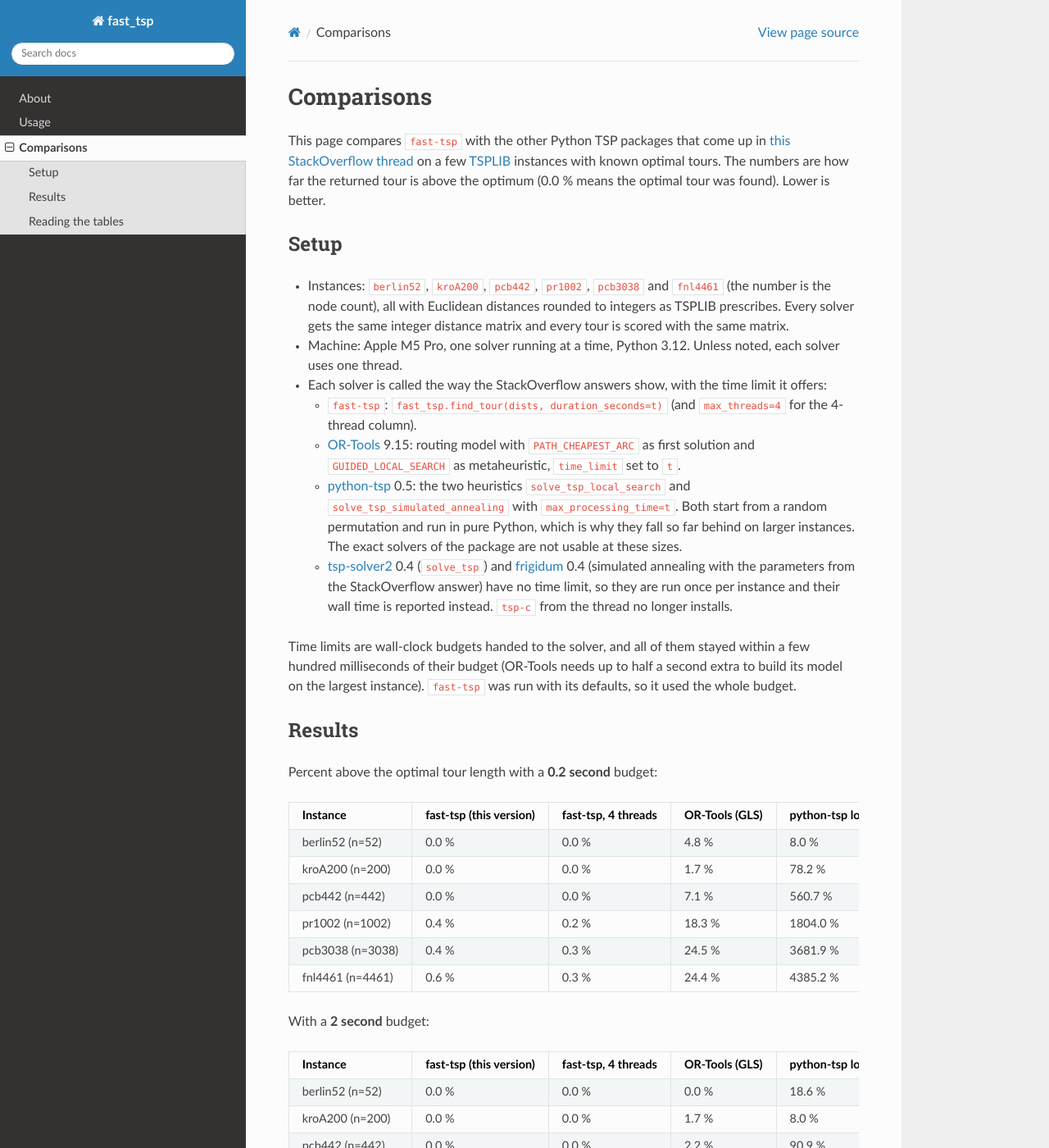
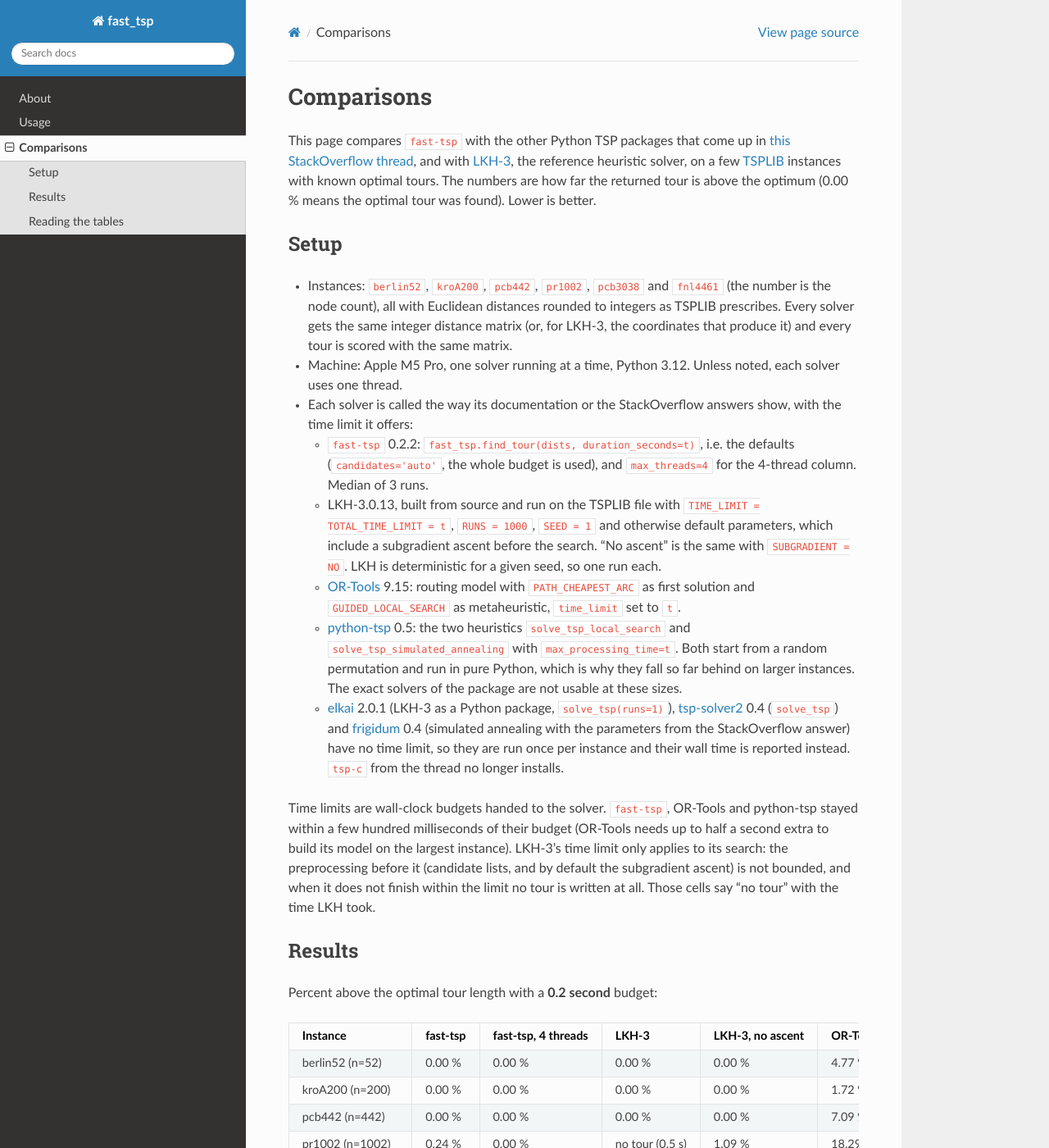
Before and after one commit to shmulvad/fast-tsp, a Sphinx documentation site: the page built from docs/comparisons.rst, in a window 1280 px wide and 1400 px high. Shown: the whole window at 82% size. Built offline with Sphinx 7.4.7 and the Read the Docs theme 3.1.0, drawn with Linux system fonts in a browser that asks for light colours; some of the changed text lies outside the part shown.

Commit message:
Add LKH-3 and elkai to the comparison page and medians to the comparison script
Claude-Session: https://claude.ai/code/session_01H2sF5Wan7n7A2BtMvfanCQ

```diff
--- a/docs/comparisons.rst
+++ b/docs/comparisons.rst
@@ -2,10 +2,11 @@ Comparisons
 ============
 
 This page compares ``fast-tsp`` with the other Python TSP packages that come up in
-`this StackOverflow thread <https://stackoverflow.com/questions/71196078/scalable-implementation-of-the-travelling-salesman-problem-in-python>`_
-on a few `TSPLIB <http://comopt.ifi.uni-heidelberg.de/software/TSPLIB95/>`_
+`this StackOverflow thread <https://stackoverflow.com/questions/71196078/scalable-implementation-of-the-travelling-salesman-problem-in-python>`_,
+and with `LKH-3 <http://webhotel4.ruc.dk/~keld/research/LKH-3/>`_, the reference
+heuristic solver, on a few `TSPLIB <http://comopt.ifi.uni-heidelberg.de/software/TSPLIB95/>`_
 instances with known optimal tours. The numbers are how far the returned tour is
-above the optimum (0.0 % means the optimal tour was found). Lower is better.
+above the optimum (0.00 % means the optimal tour was found). Lower is better.
 
 Setup
 #####
@@ -13,14 +14,21 @@ Setup
 * Instances: ``berlin52``, ``kroA200``, ``pcb442``, ``pr1002``, ``pcb3038`` and
   ``fnl4461`` (the number is the node count), all with Euclidean distances rounded
   to integers as TSPLIB prescribes. Every solver gets the same integer distance
-  matrix and every tour is scored with the same matrix.
+  matrix (or, for LKH-3, the coordinates that produce it) and every tour is scored
+  with the same matrix.
 * Machine: Apple M5 Pro, one solver running at a time, Python 3.12. Unless noted,
   each solver uses one thread.
-* Each solver is called the way the StackOverflow answers show, with the time
-  limit it offers:
+* Each solver is called the way its documentation or the StackOverflow answers
+  show, with the time limit it offers:
 
-  - ``fast-tsp``: ``fast_tsp.find_tour(dists, duration_seconds=t)`` (and
-    ``max_threads=4`` for the 4-thread column).
+  - ``fast-tsp`` 0.2.2: ``fast_tsp.find_tour(dists, duration_seconds=t)``, i.e. the
+    defaults (``candidates='auto'``, the whole budget is used), and
+    ``max_threads=4`` for the 4-thread column. Median of 3 runs.
+  - LKH-3.0.13, built from source and run on the TSPLIB file with
+    ``TIME_LIMIT = TOTAL_TIME_LIMIT = t``, ``RUNS = 1000``, ``SEED = 1`` and
+    otherwise default parameters, which include a subgradient ascent before the
+    search. "No ascent" is the same with ``SUBGRADIENT = NO``. LKH is deterministic
+    for a given seed, so one run each.
   - `OR-Tools <https://developers.google.com/optimization/routing/tsp>`_ 9.15:
     routing model with ``PATH_CHEAPEST_ARC`` as first solution and
     ``GUIDED_LOCAL_SEARCH`` as metaheuristic, ``time_limit`` set to ``t``.
@@ -29,107 +37,120 @@ Setup
     ``max_processing_time=t``. Both start from a random permutation and run in
     pure Python, which is why they fall so far behind on larger instances. The
     exact solvers of the package are not usable at these sizes.
-  - `tsp-solver2 <https://pypi.org/project/tsp-solver2/>`_ 0.4 (``solve_tsp``)
-    and `frigidum <https://pypi.org/project/frigidum/>`_ 0.4 (simulated annealing
-    with the parameters from the StackOverflow answer) have no time limit, so
-    they are run once per instance and their wall time is reported instead.
-    ``tsp-c`` from the thread no longer installs.
+  - `elkai <https://pypi.org/project/elkai/>`_ 2.0.1 (LKH-3 as a Python package,
+    ``solve_tsp(runs=1)``), `tsp-solver2 <https://pypi.org/project/tsp-solver2/>`_
+    0.4 (``solve_tsp``) and `frigidum <https://pypi.org/project/frigidum/>`_ 0.4
+    (simulated annealing with the parameters from the StackOverflow answer) have
+    no time limit, so they are run once per instance and their wall time is
+    reported instead. ``tsp-c`` from the thread no longer installs.
 
-Time limits are wall-clock budgets handed to the solver, and all of them stayed
-within a few hundred milliseconds of their budget (OR-Tools needs up to half a
-second extra to build its model on the largest instance). ``fast-tsp`` was run
-with its defaults, so it used the whole budget.
+Time limits are wall-clock budgets handed to the solver. ``fast-tsp``, OR-Tools and
+python-tsp stayed within a few hundred milliseconds of their budget (OR-Tools needs
+up to half a second extra to build its model on the largest instance). LKH-3's
+time limit only applies to its search: the preprocessing before it (candidate
+lists, and by default the subgradient ascent) is not bounded, and when it does not
+finish within the limit no tour is written at all. Those cells say "no tour" with
+the time LKH took.
 
 Results
 #######
 
 Percent above the optimal tour length with a **0.2 second** budget:
 
-+------------------+-------------------------+---------------------+----------------+-------------------------+----------------------+
-| Instance         | fast-tsp (this version) | fast-tsp, 4 threads | OR-Tools (GLS) | python-tsp local search | python-tsp annealing |
-+==================+=========================+=====================+================+=========================+======================+
-| berlin52 (n=52)  | 0.0 %                   | 0.0 %               | 4.8 %          | 8.0 %                   | 5.5 %                |
-+------------------+-------------------------+---------------------+----------------+-------------------------+----------------------+
-| kroA200 (n=200)  | 0.0 %                   | 0.0 %               | 1.7 %          | 78.2 %                  | 150.9 %              |
-+------------------+-------------------------+---------------------+----------------+-------------------------+----------------------+
-| pcb442 (n=442)   | 0.0 %                   | 0.0 %               | 7.1 %          | 560.7 %                 | 655.0 %              |
-+------------------+-------------------------+---------------------+----------------+-------------------------+----------------------+
-| pr1002 (n=1002)  | 0.4 %                   | 0.2 %               | 18.3 %         | 1804.0 %                | 1875.6 %             |
-+------------------+-------------------------+---------------------+----------------+-------------------------+----------------------+
-| pcb3038 (n=3038) | 0.4 %                   | 0.3 %               | 24.5 %         | 3681.9 %                | 3757.3 %             |
-+------------------+-------------------------+---------------------+----------------+-------------------------+----------------------+
-| fnl4461 (n=4461) | 0.6 %                   | 0.3 %               | 24.4 %         | 4385.2 %                | 4443.9 %             |
-+------------------+-------------------------+---------------------+----------------+-------------------------+----------------------+
++------------------+----------+---------------------+-----------------+------------------+----------------+-------------------------+----------------------+
+| Instance         | fast-tsp | fast-tsp, 4 threads | LKH-3           | LKH-3, no ascent | OR-Tools (GLS) | python-tsp local search | python-tsp annealing |
++==================+==========+=====================+=================+==================+================+=========================+======================+
+| berlin52 (n=52)  | 0.00 %   | 0.00 %              | 0.00 %          | 0.00 %           | 4.77 %         | 8.04 %                  | 5.52 %               |
++------------------+----------+---------------------+-----------------+------------------+----------------+-------------------------+----------------------+
+| kroA200 (n=200)  | 0.00 %   | 0.00 %              | 0.00 %          | 0.00 %           | 1.72 %         | 78.25 %                 | 150.93 %             |
++------------------+----------+---------------------+-----------------+------------------+----------------+-------------------------+----------------------+
+| pcb442 (n=442)   | 0.00 %   | 0.00 %              | 0.00 %          | 0.00 %           | 7.09 %         | 560.73 %                | 655.03 %             |
++------------------+----------+---------------------+-----------------+------------------+----------------+-------------------------+----------------------+
+| pr1002 (n=1002)  | 0.24 %   | 0.00 %              | no tour (0.5 s) | 1.09 %           | 18.29 %        | 1803.95 %               | 1875.65 %            |
++------------------+----------+---------------------+-----------------+------------------+----------------+-------------------------+----------------------+
+| pcb3038 (n=3038) | 0.36 %   | 0.27 %              | no tour (4.4 s) | 0.40 %           | 24.53 %        | 3681.92 %               | 3757.30 %            |
++------------------+----------+---------------------+-----------------+------------------+----------------+-------------------------+----------------------+
+| fnl4461 (n=4461) | 0.62 %   | 0.31 %              | no tour (8.9 s) | no tour (0.6 s)  | 24.44 %        | 4385.24 %               | 4443.87 %            |
++------------------+----------+---------------------+-----------------+------------------+----------------+-------------------------+----------------------+
 
 With a **2 second** budget:
 
-+------------------+-------------------------+---------------------+----------------+-------------------------+----------------------+
-| Instance         | fast-tsp (this version) | fast-tsp, 4 threads | OR-Tools (GLS) | python-tsp local search | python-tsp annealing |
-+==================+=========================+=====================+================+=========================+======================+
-| berlin52 (n=52)  | 0.0 %                   | 0.0 %               | 0.0 %          | 18.6 %                  | 8.4 %                |
-+------------------+-------------------------+---------------------+----------------+-------------------------+----------------------+
-| kroA200 (n=200)  | 0.0 %                   | 0.0 %               | 1.7 %          | 8.0 %                   | 16.4 %               |
-+------------------+-------------------------+---------------------+----------------+-------------------------+----------------------+
-| pcb442 (n=442)   | 0.0 %                   | 0.0 %               | 2.2 %          | 90.9 %                  | 199.2 %              |
-+------------------+-------------------------+---------------------+----------------+-------------------------+----------------------+
-| pr1002 (n=1002)  | 0.0 %                   | 0.0 %               | 9.5 %          | 603.8 %                 | 906.9 %              |
-+------------------+-------------------------+---------------------+----------------+-------------------------+----------------------+
-| pcb3038 (n=3038) | 0.3 %                   | 0.1 %               | 16.6 %         | 2673.5 %                | 2899.8 %             |
-+------------------+-------------------------+---------------------+----------------+-------------------------+----------------------+
-| fnl4461 (n=4461) | 0.2 %                   | 0.1 %               | 22.1 %         | 3753.3 %                | 3927.5 %             |
-+------------------+-------------------------+---------------------+----------------+-------------------------+----------------------+
++------------------+----------+---------------------+------------------+------------------+----------------+-------------------------+----------------------+
+| Instance         | fast-tsp | fast-tsp, 4 threads | LKH-3            | LKH-3, no ascent | OR-Tools (GLS) | python-tsp local search | python-tsp annealing |
++==================+==========+=====================+==================+==================+================+=========================+======================+
+| berlin52 (n=52)  | 0.00 %   | 0.00 %              | 0.00 %           | 0.00 %           | 0.00 %         | 18.58 %                 | 8.37 %               |
++------------------+----------+---------------------+------------------+------------------+----------------+-------------------------+----------------------+
+| kroA200 (n=200)  | 0.00 %   | 0.00 %              | 0.00 %           | 0.00 %           | 1.72 %         | 7.96 %                  | 16.43 %              |
++------------------+----------+---------------------+------------------+------------------+----------------+-------------------------+----------------------+
+| pcb442 (n=442)   | 0.00 %   | 0.00 %              | 0.00 %           | 0.00 %           | 2.24 %         | 90.89 %                 | 199.25 %             |
++------------------+----------+---------------------+------------------+------------------+----------------+-------------------------+----------------------+
+| pr1002 (n=1002)  | 0.00 %   | 0.00 %              | 0.00 %           | 1.03 %           | 9.47 %         | 603.82 %                | 906.87 %             |
++------------------+----------+---------------------+------------------+------------------+----------------+-------------------------+----------------------+
+| pcb3038 (n=3038) | 0.24 %   | 0.09 %              | no tour (3.8 s)  | 0.10 %           | 16.64 %        | 2673.52 %               | 2899.77 %            |
++------------------+----------+---------------------+------------------+------------------+----------------+-------------------------+----------------------+
+| fnl4461 (n=4461) | 0.11 %   | 0.08 %              | no tour (10.4 s) | 0.02 %           | 22.13 %        | 3753.33 %               | 3927.47 %            |
++------------------+----------+---------------------+------------------+------------------+----------------+-------------------------+----------------------+
 
 With a **10 second** budget:
 
-+------------------+-------------------------+---------------------+----------------+-------------------------+----------------------+
-| Instance         | fast-tsp (this version) | fast-tsp, 4 threads | OR-Tools (GLS) | python-tsp local search | python-tsp annealing |
-+==================+=========================+=====================+================+=========================+======================+
-| berlin52 (n=52)  | 0.0 %                   | 0.0 %               | 0.0 %          | 15.0 %                  | 5.0 %                |
-+------------------+-------------------------+---------------------+----------------+-------------------------+----------------------+
-| kroA200 (n=200)  | 0.0 %                   | 0.0 %               | 0.8 %          | 10.0 %                  | 10.6 %               |
-+------------------+-------------------------+---------------------+----------------+-------------------------+----------------------+
-| pcb442 (n=442)   | 0.0 %                   | 0.0 %               | 1.9 %          | 13.8 %                  | 35.6 %               |
-+------------------+-------------------------+---------------------+----------------+-------------------------+----------------------+
-| pr1002 (n=1002)  | 0.0 %                   | 0.0 %               | 4.7 %          | 195.9 %                 | 301.7 %              |
-+------------------+-------------------------+---------------------+----------------+-------------------------+----------------------+
-| pcb3038 (n=3038) | 0.1 %                   | 0.1 %               | 14.6 %         | 1457.5 %                | 1707.8 %             |
-+------------------+-------------------------+---------------------+----------------+-------------------------+----------------------+
-| fnl4461 (n=4461) | 0.1 %                   | 0.1 %               | 17.3 %         | 2498.9 %                | 2605.4 %             |
-+------------------+-------------------------+---------------------+----------------+-------------------------+----------------------+
++------------------+----------+---------------------+--------+------------------+----------------+-------------------------+----------------------+
+| Instance         | fast-tsp | fast-tsp, 4 threads | LKH-3  | LKH-3, no ascent | OR-Tools (GLS) | python-tsp local search | python-tsp annealing |
++==================+==========+=====================+========+==================+================+=========================+======================+
+| berlin52 (n=52)  | 0.00 %   | 0.00 %              | 0.00 % | 0.00 %           | 0.00 %         | 15.00 %                 | 5.03 %               |
++------------------+----------+---------------------+--------+------------------+----------------+-------------------------+----------------------+
+| kroA200 (n=200)  | 0.00 %   | 0.00 %              | 0.00 % | 0.00 %           | 0.76 %         | 9.98 %                  | 10.57 %              |
++------------------+----------+---------------------+--------+------------------+----------------+-------------------------+----------------------+
+| pcb442 (n=442)   | 0.00 %   | 0.00 %              | 0.00 % | 0.00 %           | 1.87 %         | 13.82 %                 | 35.58 %              |
++------------------+----------+---------------------+--------+------------------+----------------+-------------------------+----------------------+
+| pr1002 (n=1002)  | 0.00 %   | 0.00 %              | 0.00 % | 0.00 %           | 4.66 %         | 195.86 %                | 301.66 %             |
++------------------+----------+---------------------+--------+------------------+----------------+-------------------------+----------------------+
+| pcb3038 (n=3038) | 0.11 %   | 0.03 %              | 0.02 % | 0.01 %           | 14.59 %        | 1457.47 %               | 1707.85 %            |
++------------------+----------+---------------------+--------+------------------+----------------+-------------------------+----------------------+
+| fnl4461 (n=4461) | 0.07 %   | 0.04 %              | 0.02 % | 0.02 %           | 17.31 %        | 2498.94 %               | 2605.36 %            |
++------------------+----------+---------------------+--------+------------------+----------------+-------------------------+----------------------+
 
 Solvers **without a time limit** (one run each, wall time in parentheses;
 "killed" means no result after 5 minutes, "error" means the library crashed on
 that input):
 
-+------------------+----------------+----------------+
-| Instance         | tsp-solver2    | frigidum       |
-+==================+================+================+
-| berlin52 (n=52)  | 7.4 % (0.0 s)  | 2.3 % (2.9 s)  |
-+------------------+----------------+----------------+
-| kroA200 (n=200)  | 8.7 % (0.0 s)  | 1.6 % (4.9 s)  |
-+------------------+----------------+----------------+
-| pcb442 (n=442)   | 12.2 % (0.1 s) | 3.4 % (8.3 s)  |
-+------------------+----------------+----------------+
-| pr1002 (n=1002)  | 9.8 % (0.8 s)  | 7.8 % (40.3 s) |
-+------------------+----------------+----------------+
-| pcb3038 (n=3038) | 7.7 % (7.3 s)  | killed         |
-+------------------+----------------+----------------+
-| fnl4461 (n=4461) | 7.1 % (17.4 s) | error          |
-+------------------+----------------+----------------+
++------------------+----------------+----------------+----------------+
+| Instance         | elkai          | tsp-solver2    | frigidum       |
++==================+================+================+================+
+| berlin52 (n=52)  | 0.0 % (0.0 s)  | 7.4 % (0.0 s)  | 2.3 % (2.9 s)  |
++------------------+----------------+----------------+----------------+
+| kroA200 (n=200)  | 0.0 % (0.2 s)  | 8.7 % (0.0 s)  | 1.6 % (4.9 s)  |
++------------------+----------------+----------------+----------------+
+| pcb442 (n=442)   | 0.0 % (1.2 s)  | 12.2 % (0.1 s) | 3.4 % (8.3 s)  |
++------------------+----------------+----------------+----------------+
+| pr1002 (n=1002)  | 0.0 % (2.0 s)  | 9.8 % (0.8 s)  | 7.8 % (40.3 s) |
++------------------+----------------+----------------+----------------+
+| pcb3038 (n=3038) | 0.0 % (59.5 s) | 7.7 % (7.3 s)  | killed         |
++------------------+----------------+----------------+----------------+
+| fnl4461 (n=4461) | 0.0 % (93.3 s) | 7.1 % (17.4 s) | error          |
++------------------+----------------+----------------+----------------+
 
 Reading the tables
 ##################
 
 * ``fast-tsp`` finds the optimal tour of every instance up to 1002 nodes within
-  2 seconds, and stays within 0.6 % of the optimum on the 3038- and 4461-node
-  instances even at 0.2 seconds. Four threads help on the large instances at the
-  short budgets.
-* OR-Tools' guided local search is the closest competitor and is a good choice
-  when you need routing constraints beyond a plain tour. On a plain TSP it
-  finds the optimum of ``berlin52`` given 2 seconds, but stays 1–18 % above it
-  on the instances with 200–1002 nodes (depending on the budget) and 15–25 %
-  above it on the two large ones, because its local search is a general
-  routing search rather than a dedicated TSP one.
+  2 seconds (and within 0.2 seconds with 4 threads), and stays within 0.6 % of
+  the optimum on the 3038- and 4461-node instances even at 0.2 seconds. Four
+  threads help on the large instances at every budget.
+* LKH-3 finds better tours per second of *search* on the large instances: at
+  10 seconds it is at 0.01–0.02 % on ``pcb3038`` and ``fnl4461`` where
+  ``fast-tsp`` is at 0.03–0.11 %. Its preprocessing is the catch: with the
+  default ascent LKH returns nothing within 2 seconds on either large instance,
+  and even without the ascent it has nothing for ``fnl4461`` at 0.2 seconds.
+  ``fast-tsp`` runs a shortened version of the same ascent only when it fits the
+  budget, which is why it always returns a tour. elkai runs LKH's default
+  configuration to convergence and finds every optimum, taking a minute for
+  3038 nodes and a minute and a half for 4461.
+* OR-Tools' guided local search is a good choice when you need routing
+  constraints beyond a plain tour. On a plain TSP it finds the optimum of
+  ``berlin52`` given 2 seconds, but stays 1–18 % above it on the instances with
+  200–1002 nodes (depending on the budget) and 15–25 % above it on the two large
+  ones, because its local search is a general routing search rather than a
+  dedicated TSP one.
 * ``tsp-solver2`` is quick, a greedy construction plus a limited improvement
   step, and lands 7–12 % above the optimum regardless of how long it takes.
 * ``frigidum`` reaches 1.6–3.4 % on the small instances in a few seconds but
@@ -139,6 +160,6 @@ Reading the tables
   hundreds of nodes within these budgets.
 
 ``examples/compare_libraries.py`` in the repository produced these tables; it
-runs every solver in a fresh process on the instance files in ``cases/``. The
-Rust benchmark in ``examples/bench.rs`` covers all 73 instances for ``fast-tsp``
-alone.
+runs every solver in a fresh process on the instance files in ``cases/`` and
+adds the LKH-3 columns when given ``--lkh /path/to/LKH``. The Rust benchmark in
+``examples/bench.rs`` covers all 73 instances for ``fast-tsp`` alone.
--- a/docs/usage.rst
+++ b/docs/usage.rst
@@ -127,7 +127,9 @@ candidate neighbours. :pyt:`candidates` chooses how those lists are built:
   instance up to 4461 nodes; with 0.2 seconds, up to about 1800 nodes.
 
 Forcing :pyt:`'alpha'` on a short budget spends up to half of it on the
-preprocessing, and :pyt:`'nearest'` is what versions up to 0.2.1 used.
+preprocessing. :pyt:`'nearest'` is what versions up to 0.2.1 used, and it is
+still the better choice on a few instances whose alpha lists are poor (the
+TSPLIB instance ``rl5915`` is one), so try it if a result disappoints.
 
 .. code-block:: python
 
```
Also changed, not shown: 1 other file.
